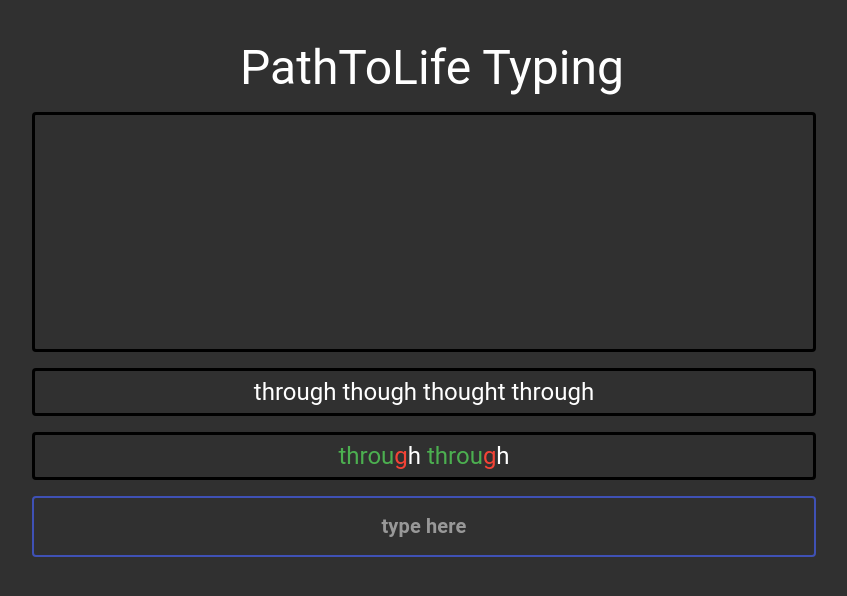
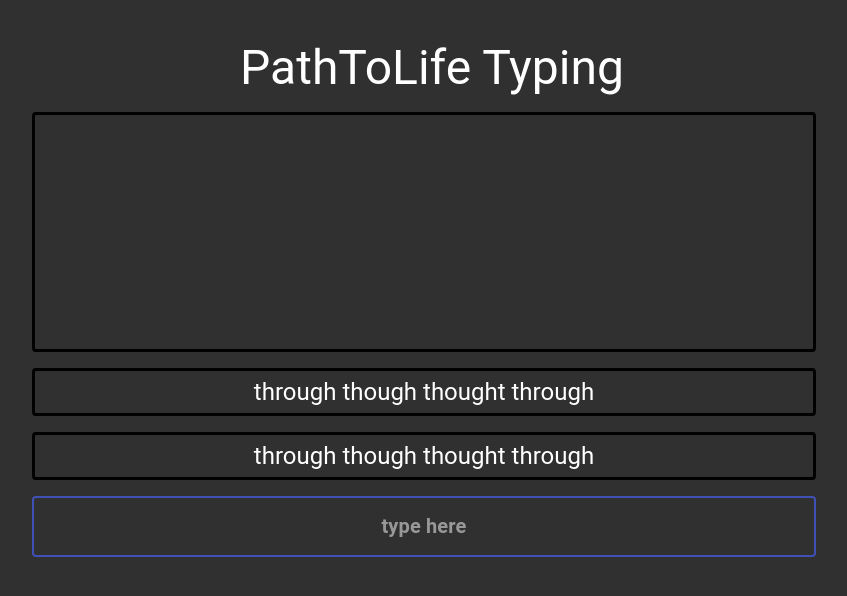
Before and after one commit to PathToLife/pathtolife-typing, a React (Create React App) app: page / in a window 1280 px wide. Shown: the top 596 px of the page, without its empty margins (208-1055 px from the left). Built offline with nearby package versions, Linux system fonts and the light colour scheme.

Commit message:
Added word correct, not correct support Fixed scrolling to bottom firing before new line added (therefore does not scroll new line into view)

```diff
--- a/src/components/typing/TypingCurrentWordsDisplay.tsx
+++ b/src/components/typing/TypingCurrentWordsDisplay.tsx
@@ -2,7 +2,7 @@ import { createStyles, makeStyles } from '@material-ui/core'
 import React from 'react'
 import { red, green } from '@material-ui/core/colors'
 import clsx from 'clsx'
-import { IWordDisplay } from './TypingInterfaces'
+import { IWordState } from './TypingInterfaces'
 
 const styles = makeStyles((theme) =>
     createStyles({
@@ -16,7 +16,7 @@ const styles = makeStyles((theme) =>
 )
 
 interface TypingWordsDisplayProps {
-    word: IWordDisplay
+    word: IWordState
 }
 export const TypingWordDisplay: React.FC<TypingWordsDisplayProps> = (props) => {
     const { word } = props
@@ -45,7 +45,7 @@ export const TypingWordDisplay: React.FC<TypingWordsDisplayProps> = (props) => {
 }
 
 interface TypingCurrentDisplayProps {
-    words: IWordDisplay[]
+    words: IWordState[]
 }
 
 export const TypingCurrentWordsDisplay: React.FC<TypingCurrentDisplayProps> = (
--- a/src/components/typing/TypingInterfaces.ts
+++ b/src/components/typing/TypingInterfaces.ts
@@ -2,12 +2,12 @@
 
 export type TLetterStatus = 'correct' | 'incorrect' | 'pending'
 
-export interface ILetterDisplay {
+export interface ILetterState {
     letter: string
     status: TLetterStatus
 }
 
-export interface IWordDisplay {
+export interface IWordState {
     word: string
-    letters: ILetterDisplay[]
+    letters: ILetterState[]
 }
--- a/src/components/typing/TypingMain.tsx
+++ b/src/components/typing/TypingMain.tsx
@@ -1,14 +1,14 @@
 import {
-    Box,
     TextField,
     Grid,
     makeStyles,
     createStyles,
     Typography,
 } from '@material-ui/core'
-import React, { useRef, useState } from 'react'
+import React, { useEffect, useReducer, useRef, useState } from 'react'
 import clsx from 'clsx'
 import { TypingCurrentWordsDisplay } from './TypingCurrentWordsDisplay'
+import { IWordState, ILetterState } from './TypingInterfaces'
 
 const styles = makeStyles((theme) =>
     createStyles({
@@ -60,10 +60,95 @@ export const TypingMain: React.FC = () => {
     const textEndRef = useRef<HTMLDivElement>(null)
 
     const [textInput, setTextInput] = useState('')
+    const [textDisplay, setTextDisplay] = useState<string[]>([])
     const [targetLine, setTargetLine] = useState(
         'through though thought through'
     )
-    const [textDisplay, setTextDisplay] = useState<string[]>([])
+    const [currentWordIdx, setCurrentWordIdx] = useState(0)
+
+    interface IWordChange {
+        word: string
+        wordIdx: number
+    }
+    interface IWordChangeAction {
+        wordChange?: IWordChange
+        targetLineChange?: string
+    }
+    const [currentWordsState, dispatchWordChange] = useReducer(
+        (
+            previousState: IWordState[],
+            action: IWordChangeAction
+        ): IWordState[] => {
+            console.log(action)
+
+            if (action.wordChange) {
+                if (action.wordChange.wordIdx >= previousState.length)
+                    return previousState
+
+                const previousWordState =
+                    previousState[action.wordChange.wordIdx]
+                const typedLetters = [...action.wordChange.word]
+                const correctLetters = [...previousWordState.word]
+
+                const newLettersState: ILetterState[] = []
+                correctLetters.forEach((letter, index) => {
+                    if (index >= typedLetters.length) {
+                        newLettersState.push({
+                            letter,
+                            status: 'pending',
+                        })
+                        return
+                    }
+
+                    const typedLetter = typedLetters[index]
+                    const isTypedCorrect = typedLetter === letter
+                    newLettersState.push({
+                        letter,
+                        status: isTypedCorrect ? 'correct' : 'incorrect',
+                    })
+                })
+
+                previousState[action.wordChange.wordIdx] = {
+                    letters: newLettersState,
+                    word: previousWordState.word,
+                }
+                const newState = [...previousState]
+                return newState
+            } else if (action.targetLineChange) {
+                const newWordState: IWordState[] = []
+                const wordsList = action.targetLineChange.split(' ')
+
+                wordsList.forEach((word) => {
+                    const newLettersState: ILetterState[] = []
+
+                    const letters = [...word]
+                    letters.forEach((letter) => {
+                        newLettersState.push({
+                            letter,
+                            status: 'pending',
+                        })
+                    })
+
+                    newWordState.push({
+                        word,
+                        letters: newLettersState,
+                    })
+                })
+
+                return newWordState
+            }
+
+            return previousState
+        },
+        []
+    )
+
+    // set initial targetLine temp, will remove later?
+    useEffect(() => {
+        dispatchWordChange({
+            targetLineChange: targetLine,
+        })
+    }, [targetLine])
 
     const [greenEnabled, setGreenEnabled] = useState(false)
     const [redEnabled, setRedEnabled] = useState(false)
@@ -84,26 +169,77 @@ export const TypingMain: React.FC = () => {
 
     const scrollToBottom = () => {
         if (!textEndRef || !textEndRef.current) return
-        textEndRef.current.scrollIntoView()
+        textEndRef.current.scrollIntoView(true)
+    }
+
+    const shuffleWords = (oldWords: string): string => {
+        let newWords = ''
+        const wordList = oldWords.split(' ')
+        do {
+            let words = [...wordList]
+            let newWordsList = []
+            while (words.length) {
+                const idx = Math.floor(Math.random() * words.length)
+                const selectedWord = words.splice(idx, 1)[0]
+                newWordsList.push(selectedWord)
+            }
+            newWords = newWordsList.join(' ')
+        } while (newWords === oldWords)
+        return newWords
+    }
+
+    const nextLine = () => {
+        setCurrentWordIdx(0)
+        setTargetLine(shuffleWords(targetLine))
+    }
+
+    const nextWord = () => {
+        const newWordIdx = currentWordIdx + 1
+        if (newWordIdx === currentWordsState.length) {
+            nextLine()
+        } else {
+            setCurrentWordIdx((previous) => {
+                return previous + 1
+            })
+        }
     }
 
     const submitText = () => {
-        if (textInput.length) {
+        if (textInput.length && currentWordIdx < currentWordsState.length) {
             setTextDisplay([...textDisplay, textInput])
 
-            if (textInput.trim() === 'green') {
+            const currentWord = currentWordsState[currentWordIdx].word
+            const textCorrect = textInput.trim() === currentWord
+            if (textCorrect) {
                 flashGreen()
             } else {
                 flashRed()
             }
 
             setTextInput('')
-            scrollToBottom()
+            nextWord()
+            setTimeout(() => {
+                scrollToBottom()
+            }, 100) // needs delay before the new line is rendered
         }
     }
 
-    const handleTextInputKeyChange = (value: string) => {
-        switch (value) {
+    const handleTextChange = (text: string) => {
+        // const timeTyped = Date.now()
+
+        let word = text.trim()
+
+        dispatchWordChange({
+            wordChange: {
+                word,
+                wordIdx: currentWordIdx,
+            },
+        })
+        setTextInput(word)
+    }
+
+    const handleTextInputKeyPress = (pressedKey: string) => {
+        switch (pressedKey) {
             case 'Enter':
                 submitText()
                 break
@@ -121,7 +257,7 @@ export const TypingMain: React.FC = () => {
                     {textDisplay.map((text, index) => {
                         return <Typography key={index}>{text}</Typography>
                     })}
-                    <div ref={textEndRef} />
+                    <div ref={textEndRef}/>
                 </div>
             </Grid>
             <Grid item container justify="center" xs={12}>
@@ -132,76 +268,7 @@ export const TypingMain: React.FC = () => {
             <Grid item container justify="center" xs={12}>
                 <div className={classes.currentTargetTextDisplay}>
                     <Typography variant="h5">
-                        <TypingCurrentWordsDisplay
-                            words={[
-                                {
-                                    letters: [
-                                        {
-                                            letter: 't',
-                                            status: 'correct',
-                                        },
-                                        {
-                                            letter: 'h',
-                                            status: 'correct',
-                                        },
-                                        {
-                                            letter: 'r',
-                                            status: 'correct',
-                                        },
-                                        {
-                                            letter: 'o',
-                                            status: 'correct',
-                                        },
-                                        {
-                                            letter: 'u',
-                                            status: 'correct',
-                                        },
-                                        {
-                                            letter: 'g',
-                                            status: 'incorrect',
-                                        },
-                                        {
-                                            letter: 'h',
-                                            status: 'pending',
-                                        },
-                                    ],
-                                    word: 'through',
-                                },
-                                {
-                                    letters: [
-                                        {
-                                            letter: 't',
-                                            status: 'correct',
-                                        },
-                                        {
-                                            letter: 'h',
-                                            status: 'correct',
-                                        },
-                                        {
-                                            letter: 'r',
-                                            status: 'correct',
-                                        },
-                                        {
-                                            letter: 'o',
-                                            status: 'correct',
-                                        },
-                                        {
-                                            letter: 'u',
-                                            status: 'correct',
-                                        },
-                                        {
-                                            letter: 'g',
-                                            status: 'incorrect',
-                                        },
-                                        {
-                                            letter: 'h',
-                                            status: 'pending',
-                                        },
-                                    ],
-                                    word: 'through',
-                                }
-                            ]}
-                        />
+                        <TypingCurrentWordsDisplay words={currentWordsState} />
                     </Typography>
                 </div>
             </Grid>
@@ -217,8 +284,8 @@ export const TypingMain: React.FC = () => {
                         },
                     }}
                     value={textInput}
-                    onChange={(e) => setTextInput(e.target.value)}
-                    onKeyDown={(e) => handleTextInputKeyChange(e.key)}
+                    onChange={(e) => handleTextChange(e.target.value)}
+                    onKeyDown={(e) => handleTextInputKeyPress(e.key)}
                     className={clsx(
                         classes.textInputContainer,
                         greenEnabled && classes.greenColor,
--- a/tsconfig.json
+++ b/tsconfig.json
@@ -1,6 +1,6 @@
 {
   "compilerOptions": {
-    "target": "es5",
+    "target": "ES2020",
     "lib": [
       "dom",
       "dom.iterable",
```
